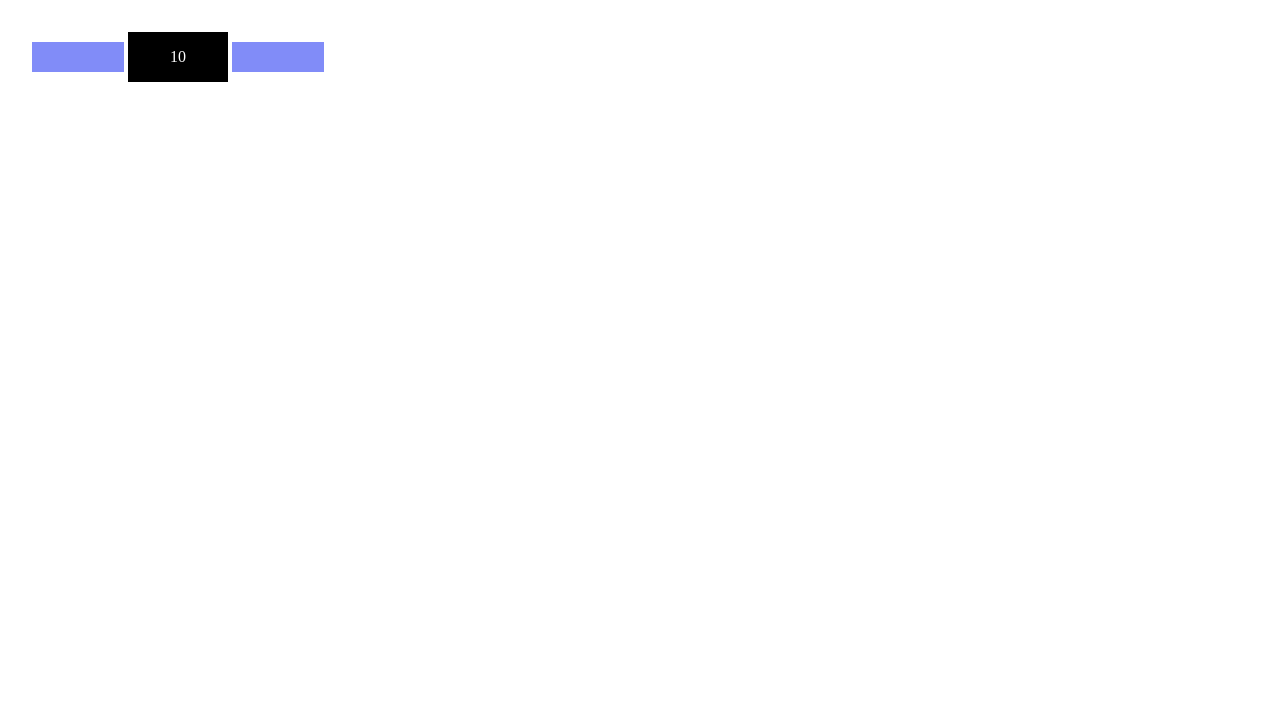
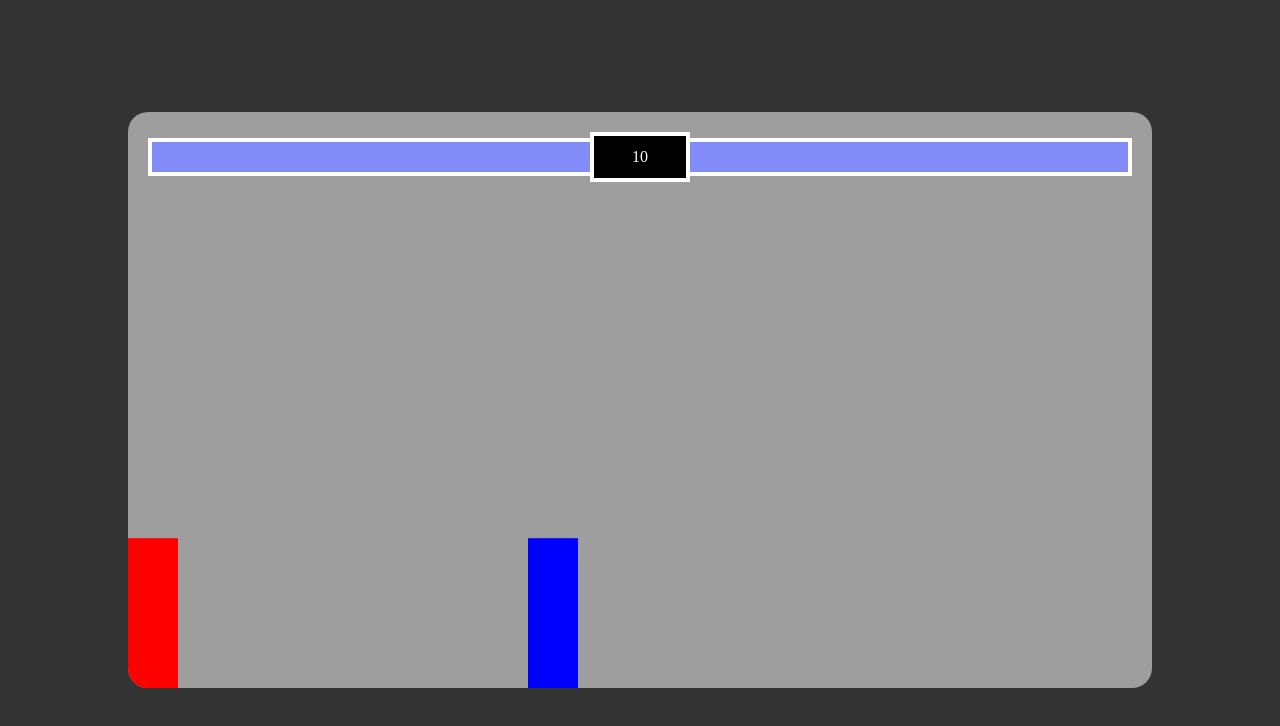
Before and after one commit to anubhavhajela4/Tekken-3, a plain HTML site: page html/game.html in a window 1280 px wide. Drawn offline with Linux system fonts and the light colour scheme; the site is published under a folder, as on GitHub Pages, so addresses that start at the root find nothing.

Commit message:
Updated file path part 2

```diff
--- a/css/game.css
+++ b/css/game.css
@@ -12,7 +12,7 @@ body {
     align-items: center;
 }
 #canvas {
-    background-image: url("/Tekken-3/assets/Fighting_Background.png");
+    background-image: url("../assets/Fighting_Background.png");
     background-size: cover;
     background-position: center;
     display: block;
--- a/css/styles.css
+++ b/css/styles.css
@@ -12,7 +12,7 @@ body {
     align-items: center;
 }
 #canvas {
-    background-image: url("/Tekken-3/assets/bg.png");
+    background-image: url("../assets/bg.png");
     background-color: black;
     background-size: cover;
     background-position: center;
--- a/html/game.html
+++ b/html/game.html
@@ -4,8 +4,8 @@
     <meta charset="UTF-8">
     <meta name="viewport" content="width=device-width, initial-scale=1.0">
     <title>Tekken-3</title>
-    <link rel="stylesheet" href="/Tekken-3/css/game.css">
-    <link rel="icon" href="/Tekken-3/assets/Favicon.png">
+    <link rel="stylesheet" href="../css/game.css">
+    <link rel="icon" href="../assets/Favicon.png">
 </head>
 <body><!-- for health bar -->
     <div style="position: relative; display: inline-block">
@@ -106,6 +106,6 @@
         <!-- canvas tag should be here -->
         <canvas id="canvas"></canvas>
     </div>
-    <script src="/Tekken-3/js/game.js"></script>
+    <script src="../js/game.js"></script>
 </body>
 </html>
```
